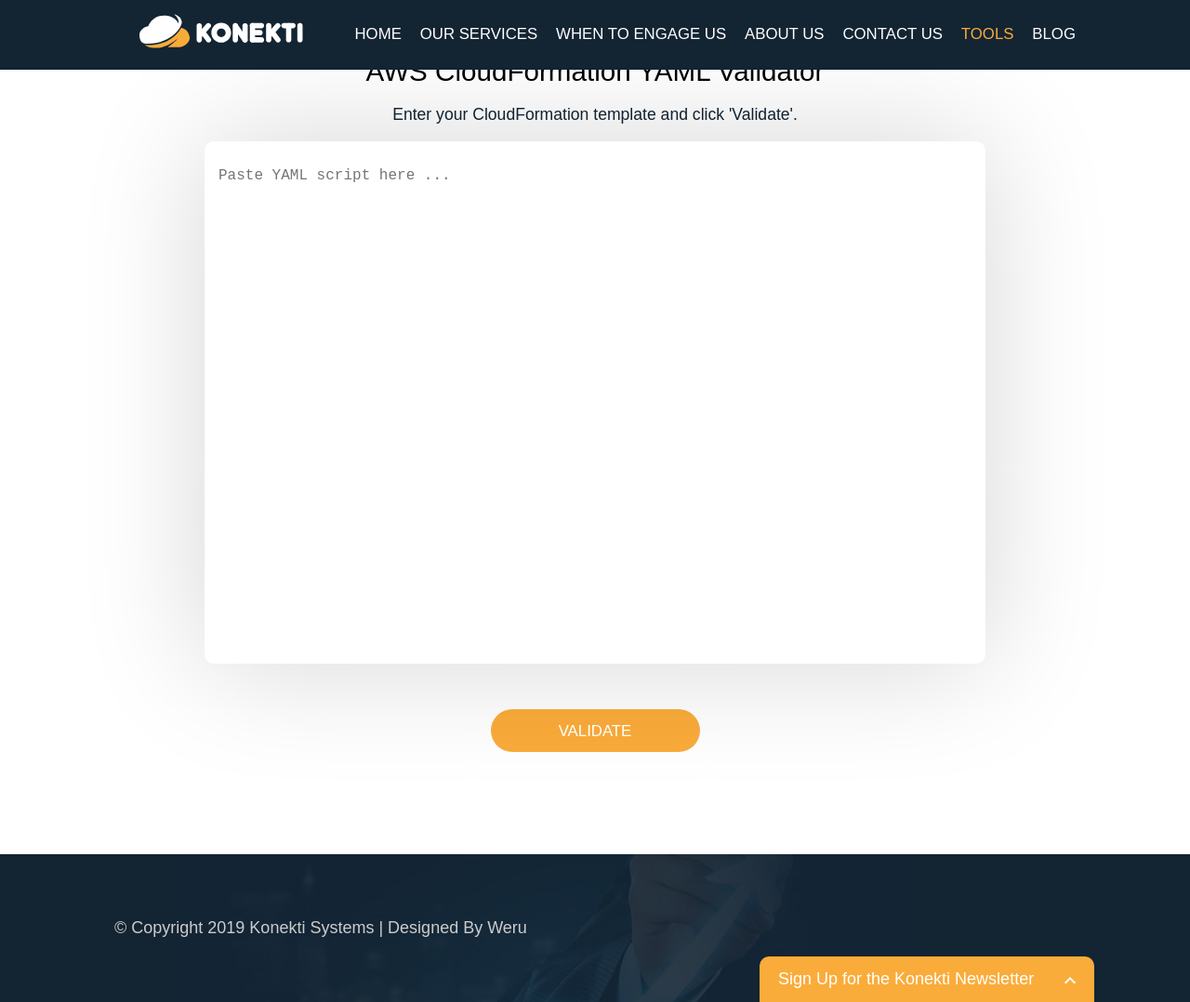
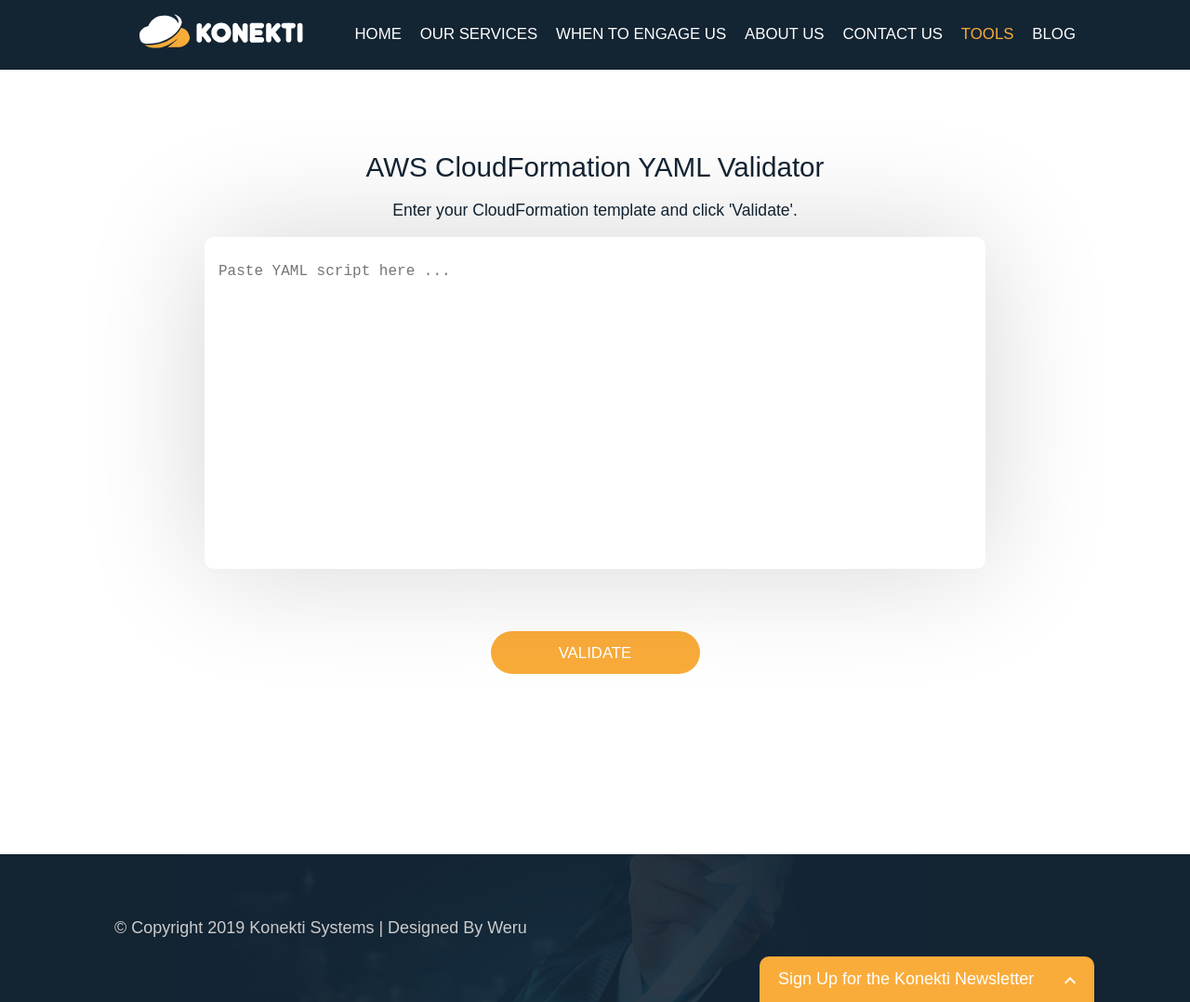
Before and after one commit to konekti/jeffbrl.github.io, a Jekyll site: the page built from _pages/validator.html, in a window 1280 px wide and 1078 px high. Shown: the whole window at 93% size. Built offline with Jekyll 4.4.1, drawn with Linux system fonts in a browser that asks for light colours; nearby versions of some CDN libraries.

Commit message:
update partial

```diff
--- a/_layouts/default.html
+++ b/_layouts/default.html
@@ -5,7 +5,7 @@
     <header class="header {% if page.lean %} darken {%- endif -%}">
       {%- include header.html -%}
     </header>
-    <main class = 'main__content'>
+    <main class = 'main__content {% if page.lean %}pb-3 pt-3{% endif %}'>
       {{ content }}
       {%- if site.mailchimp.show -%}
         {%- include mail.html -%}
--- a/_pages/404.html
+++ b/_pages/404.html
@@ -3,8 +3,8 @@ layout: page
 permalink: '/404.html'
 lean: true # if set to true, page will not contain hero section and upper footer section
 ---
-<div class = 'container center pt-4 pb-4'>
-  <div class = 'em_sad em-2 mb-2 pt-4'></div>
-  <h1 class = 'pt-2'> Bummer! </h1>
+<div class = 'container center pt-3 pb-1'>
+  <div class = 'em_sad em-2'></div>
+  <h1> Bummer! </h1>
   <p>The page you're looking wasn't found</p>
 </div>
--- a/_pages/validator.html
+++ b/_pages/validator.html
@@ -10,15 +10,10 @@ lean: true # no banner section
   <h1>AWS CloudFormation YAML Validator</h1>
   <p>Enter your CloudFormation template and click 'Validate'.</p>
   <form action = 'POST' class = 'form_validator'>
-    <textarea class = 'form-control' rows = '20' id = 'input_text' placeholder='Paste YAML script here ...'></textarea>
+    <textarea class = 'form-control' rows = '12' id = 'input_text' placeholder='Paste YAML script here ...'></textarea>
     <div class = 'pb-1 pt-2'>
+      <p id = 'output' class = 'none'></p>
       <button type = 'button' id = 'submitBtn' class = 'btn btn-primary'>Validate</button>
     </div>
   </form>
-  <div class = 'row'>
-    <div class = 'col-sm-8'>
-      <p id = 'output' class = 'none'></p>
-    </div>
-    <div class = 'col-sm-4'></div>
-  </div>
 </div>
--- a/_sass/_base.scss
+++ b/_sass/_base.scss
@@ -5,6 +5,7 @@
   padding: 0;
   margin: 0;
   line-height: 1.6;
+  font-weight: 300;
 }
 body{
   display: flex;
@@ -12,7 +13,6 @@ body{
   justify-content: space-between;
   font-family: $font;
 	width: 100%;
-	line-height: 24px;
 	font-size: 18px;
 	color: $dark;
 	background: #fff;
@@ -47,8 +47,8 @@ $fs : 2rem;
 	$fs : $fs - 0.15;
 	h#{$i} {
 		margin: 0;
-		font-weight: 500;
-		color: #000;
+		font-weight: 400;
+		color: $dark;
 		line-height: $lh;
 		font-size: $fs;
 	}
@@ -157,4 +157,7 @@ blockquote {
 }
 main {
   flex: 1;
+  display: flex;
+  flex-direction: column;
+  justify-content: center;
 }
--- a/_sass/_components.scss
+++ b/_sass/_components.scss
@@ -19,6 +19,7 @@
     width: 100%;
     padding: $margin $padding;
     transition: all 0.3s ease-out;
+    max-height: 50vh;
     &:focus{
       box-shadow: 0 0 90px rgba(0,0,0,0.17);
     }
@@ -129,7 +130,7 @@ section p{
 	font-size: 1.05rem;
 	height: 46px;
 	line-height: 46px;
-	margin: 0 auto;
+	margin: 1.1rem auto 0.75rem;
 	overflow: hidden;
 	text-align: center;
 	width: 225px;
@@ -140,7 +141,7 @@ section p{
 	outline: none;
 	transition: all 0.5s ease 0s;
   &_left {
-    margin: 0;
+    margin-left: 0;
   }
   &:hover{
     color: $gold;
--- a/_sass/_utilities.scss
+++ b/_sass/_utilities.scss
@@ -138,6 +138,34 @@ $sites: (
   }
 }
 
+@for $i from 1 through 3 {
+  $size: $i * 20px;
+  // margin bottom
+  .mb-#{$i} {
+    margin-bottom: $size !important;
+  }
+  // margin top
+  .mt-#{$i} {
+    margin-top: $size !important;
+  }
+  // padding around
+  .ma-#{$i} {
+    padding: $size !important;
+  }
+  .pt-#{$i} {
+    padding-top: $size !important;
+  }
+  .pb-#{$i} {
+    padding-bottom: $size !important;
+  }
+  .pl-#{$i} {
+    padding-left: $size !important;
+  }
+  .pr-#{$i} {
+    padding-right: $size !important;
+  }
+}
+
 .mt-2 {
   margin-top: 40px;
 }
@@ -234,3 +262,19 @@ $emojis: (
   padding-left: 2.5px;
   padding-right: 2.5px;
 }
+.none {
+  padding: 0;
+  margin: 0;
+  height: 0;
+  transition: 0.3s ease-in-out;
+}
+.alert {
+  height: initial;
+  padding: initial;
+  &-danger {
+    color: #dc3545;
+  }
+  &-success {
+    color: #28a745;
+  }
+}
```
